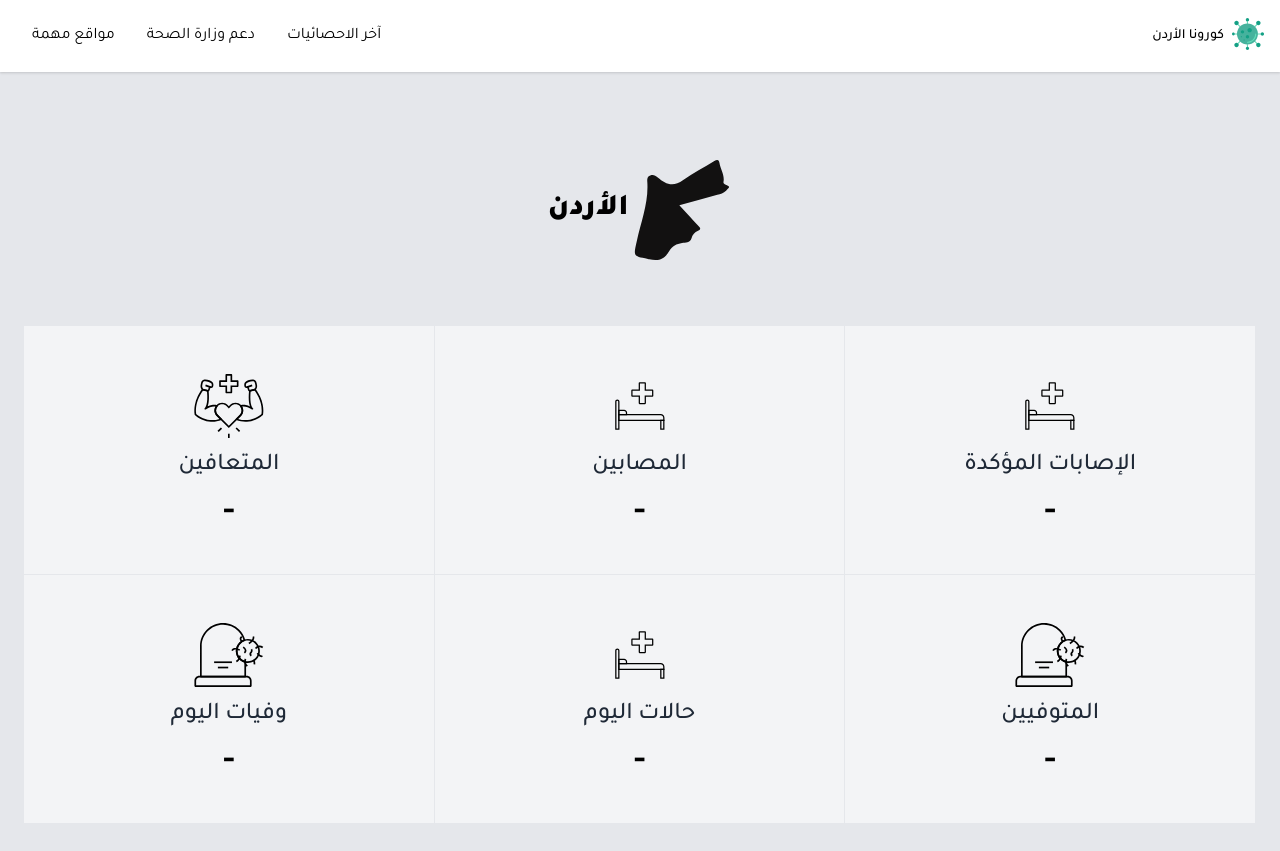
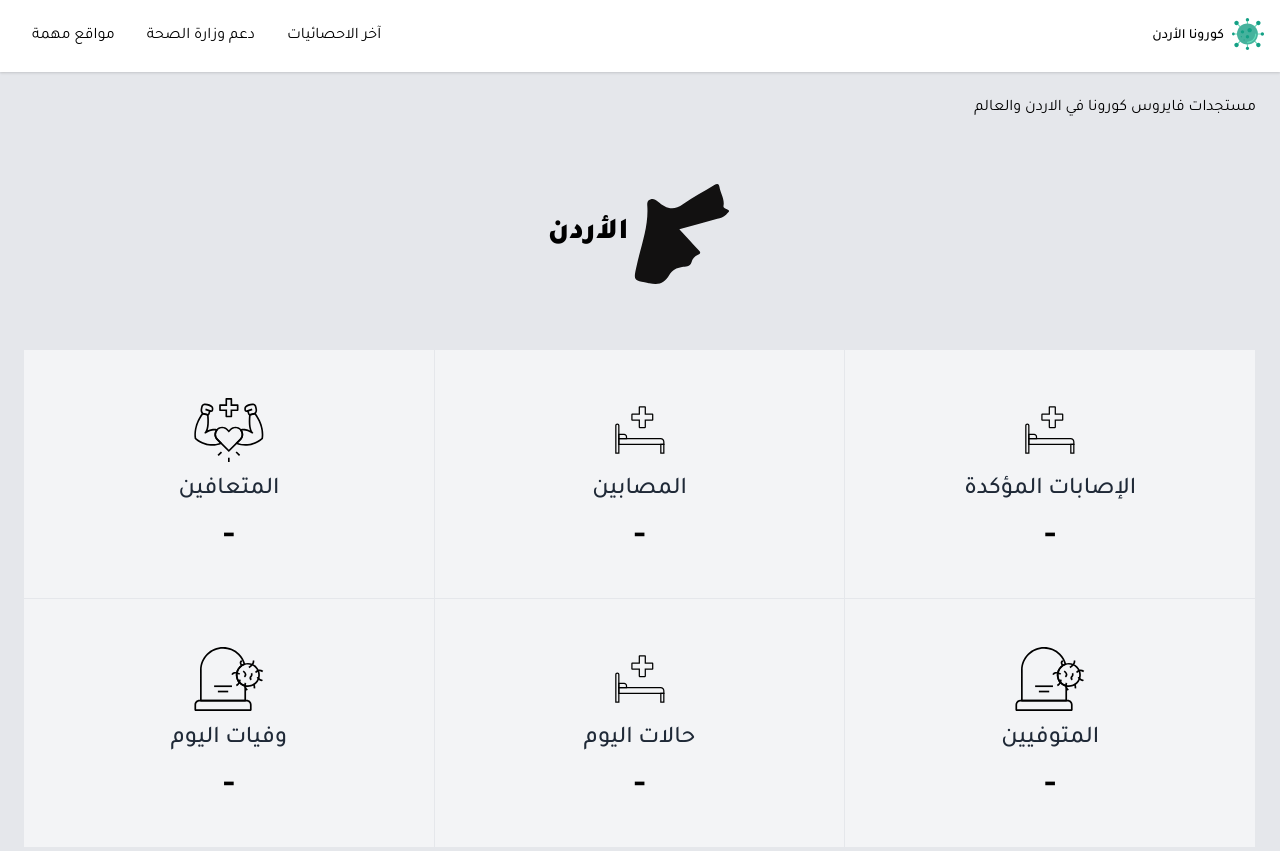
Before and after one commit to Mobeidat/covid-jo, a plain HTML site: page index.html in a window 1280 px wide. Shown: the top 851 px of the page. Drawn offline with nearby package versions, Linux system fonts and the light colour scheme; no server answers.

Commit message:
Add meta desc

```diff
--- a/index.html
+++ b/index.html
@@ -2,6 +2,7 @@
 <html lang="ar" dir="rtl">
 
 <head>
+	<meta name="description" content="مستجدات فايروس كورونا في الاردن والعالم">
 	<meta http-equiv="Content-Type" content="text/html; charset=utf-8">
 	<title> مستجدات فايروس كورونا في الاردن والعالم </title>
 	<meta name="viewport" content="width=device-width, initial-scale=1.0, maximum-scale=1.0, user-scalable=no" />
@@ -38,7 +39,9 @@
 		</div>
 	</header>
   <div class="container mx-auto p-6">
-
+				<div class="text-right">
+					<h1>	مستجدات فايروس كورونا في الاردن والعالم</h1>
+				<div>
 		<div class="text-center my-16" id="sss">
 			<span>
 				<svg version="1.1" id="Capa_1" xmlns="http://www.w3.org/2000/svg" xmlns:xlink="http://www.w3.org/1999/xlink" x="0px" y="0px"
```
